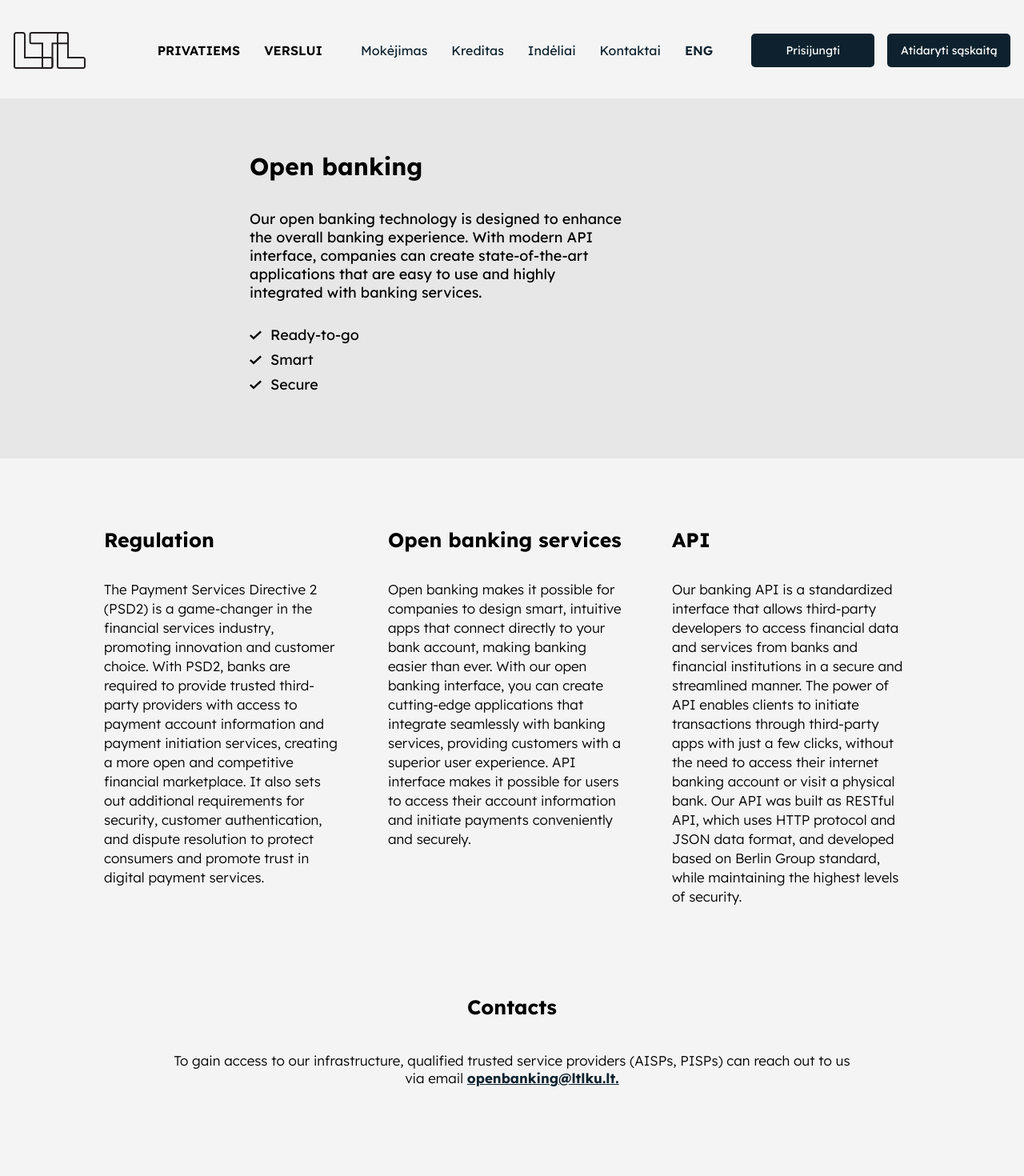
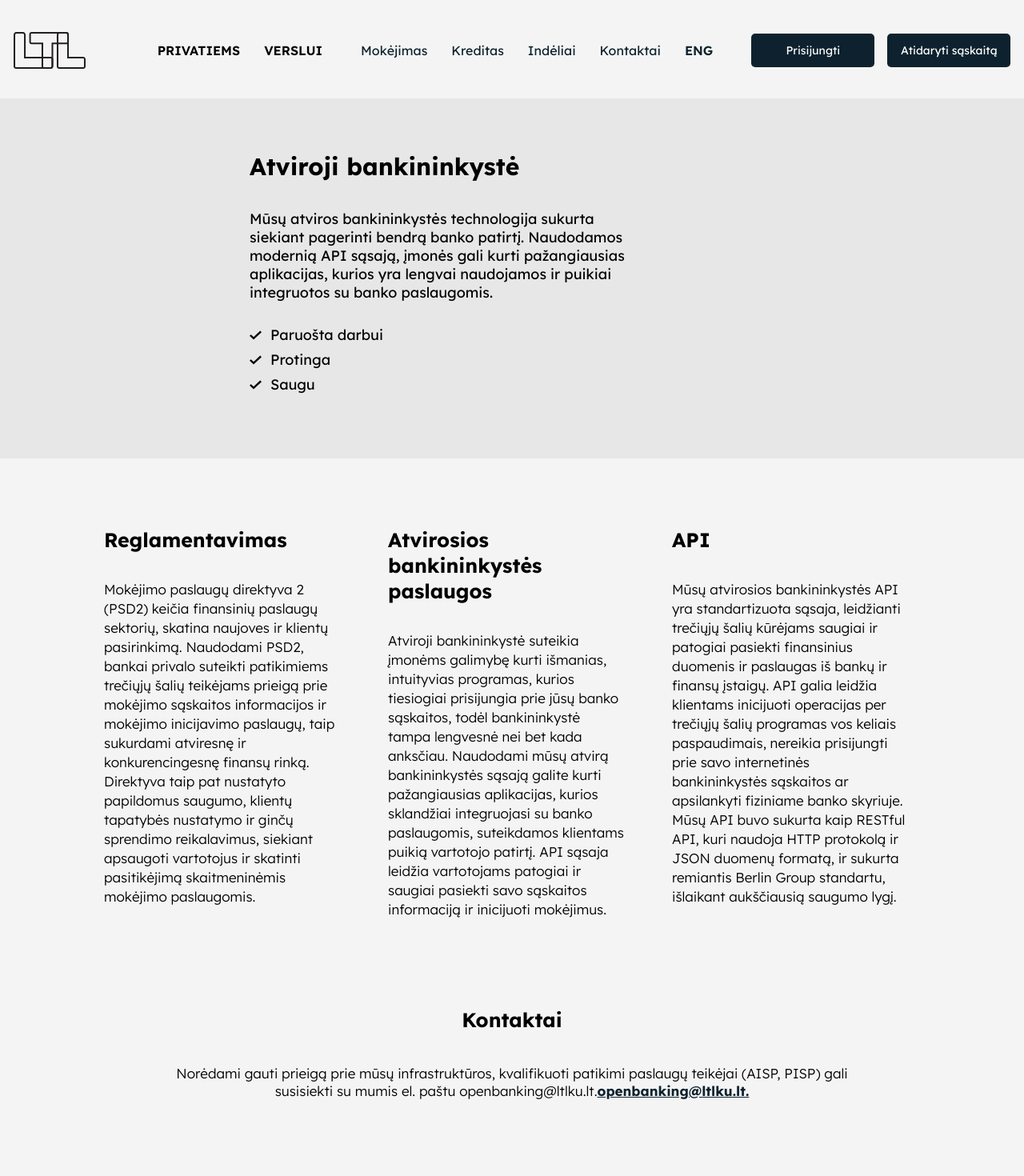
Before and after one commit to pinenetcoder/ltllanding, a Next.js app: page /open-banking in a window 1280 px wide. Shown: the top 1470 px of the page at 80% size. Built offline with nearby package versions, Linux system fonts and the light colour scheme.

Commit message:
LLP-35-  Open Banking Page, TermsNConditions Page

```diff
--- a/src/locales/en.js
+++ b/src/locales/en.js
@@ -84,7 +84,14 @@ export default {
   },
   termConditions: {
     pageTitle: "Term & Conditions",
-    description: "Please explore the service you are interested in and get familiar with general terms and conditions as well as other related documents of service use by clicking on the relevant link in the navigation panel provided below."
+    description: "Please explore the service you are interested in and get familiar with general terms and conditions as well as other related documents of service use by clicking on the relevant link in the navigation panel provided below.",
+    innerLinkBlock: {
+      accounts: "Accounts",
+      termDeposits: "Term deposits",
+      payments: "Payments",
+      loansToPrivateIndividuals: "Loans to private individuals",
+      loansToCorporates: "Loans to corporates"
+    },
   },
   openBanking: {
     pageTitle: "Open banking",
@@ -286,7 +293,7 @@ export default {
     pageTitle: "Partnership",
     subTitle: "Partnerships: You don‘t have to be big to be a partner.",
     description: "Our commitment lies in ensuring accessibility and reliability of financial services for everyone. The goal is to foster global financial inclusion by removing barriers and promoting ease of use. In this mission, partnerships play a crucial role, inviting businesses of all sizes and backgrounds to join us. We value the unique strengths and perspectives that each of our partners brings to the table. Together, we work closely to develop customized solutions that cater to the specific needs of your customers.  With a strong focus on fostering an inclusive ecosystem, businesses of all types are welcome to join us. This includes small startups, large corporations, technology companies, and sales affiliates.  Our aim is to create an environment that promotes growth and innovation for all. Building strong relationships is important to us.  Let's explore how we can collaborate to unlock financial inclusion and create a better future. If you're interested in a partnership, please get in touch by filling out the form below or calling us at +3700000000."
-    },
+  },
   housingLoan: {
     pageTitle: "Housing loan",
     subTitle: "You don‘t have to be big to get a loan.",
--- a/src/locales/lt.js
+++ b/src/locales/lt.js
@@ -25,7 +25,7 @@ export default {
     financialAccountability: 'Finansinė atskaitomybė',
     esg: 'ESG',
     license: 'Licencija',
-    moneyLoundering:'Pinigų plovimo prevencija',
+    moneyLoundering: 'Pinigų plovimo prevencija',
     possibilities: "Galimybės",
     partner: 'Tapk partneriu',
     api: 'API',
@@ -84,7 +84,14 @@ export default {
   },
   termConditions: {
     pageTitle: "Bendrosios sąlygos",
-    description: "Kviečiame jus išsamiau išnagrinėti jus dominančią paslaugą ir susipažinti su bendromis sąlygomis bei kitais susijusiais paslaugų naudojimo dokumentais spustelėdami atitinkamą nuorodą žemiau."
+    description: "Kviečiame jus išsamiau išnagrinėti jus dominančią paslaugą ir susipažinti su bendromis sąlygomis bei kitais susijusiais paslaugų naudojimo dokumentais spustelėdami atitinkamą nuorodą žemiau.",
+    innerLinkBlock: {
+      accounts: "Sąskaitos",
+      termDeposits: "Terminuoti indėliai",
+      payments: "Mokėjimai",
+      loansToPrivateIndividuals: "Paskolos privatiems asmenims",
+      loansToCorporates: "Paskolos įmonėms"
+    },
   },
   openBanking: {
     pageTitle: "Atviroji bankininkystė",
--- a/src/pages/api/data/tnclinks.js
+++ b/src/pages/api/data/tnclinks.js
@@ -1,6 +1,6 @@
 export const links = [
    {
-      tabName: 'Accounts',
+      tabName: 'accounts',
       active: true,
       uid: 0,
       links: [
@@ -55,7 +55,7 @@ export const links = [
       ]
    },
    {
-      tabName: 'Term deposits',
+      tabName: 'termDeposits',
       active: false,
       uid: 1,
       links: [
@@ -110,7 +110,7 @@ export const links = [
       ]
    },
    {
-      tabName: 'Payments',
+      tabName: 'payments',
       active: false,
       uid: 2,
       links: [
@@ -165,7 +165,7 @@ export const links = [
       ]
    },
    {
-      tabName: 'Loans to private individuals',
+      tabName: 'loansToPrivateIndividuals',
       active: false,
       uid: 3,
       links: [
@@ -220,7 +220,7 @@ export const links = [
       ]
    },
    {
-      tabName: 'Loans to corporates',
+      tabName: 'loansToCorporates',
       active: false,
       uid: 4,
       links: [
--- a/src/pages/open-banking.js
+++ b/src/pages/open-banking.js
@@ -1,25 +1,27 @@
 import styles from "@/styles/open-banking.module.scss"
 import IndexLayout from "@/Layouts/IndexLayout"
 import Link from "next/link"
-
+import { useRouter } from "next/router"
+import lt from '@/locales/lt'
+import en from '@/locales/en'
 
 export default function OpenBanking() {
+   const router = useRouter();
+   const t = router.locale === 'lt' ? lt : en
+
    return (
       <IndexLayout>
          <main>
          <section className={styles.openBankingPageWrapper}>
             <div className={styles.copenBankingPageList}>
                <div className={styles.openBankingHeroItem}>
-                  <h1 className={styles.openBankingTitle}>Open banking</h1>
+                  <h1 className={styles.openBankingTitle}>{t.openBanking.pageTitle}</h1>
                   <div className={styles.openBankingPageDescription}>
-                     <p>Our open banking technology is designed to enhance the overall banking
-                        experience. With modern API interface, companies can create state-of-the-art
-                        applications that are easy to use and highly integrated with banking services.
-                     </p>
+                     <p>{t.openBanking.heroBlock.description}</p>
                      <ul>
-                        <li>Ready-to-go</li>
-                        <li>Smart</li>
-                        <li>Secure</li>
+                        <li>{t.openBanking.heroBlock.bullet1}</li>
+                        <li>{t.openBanking.heroBlock.bullet2}</li>
+                        <li>{t.openBanking.heroBlock.bullet3}</li>
                      </ul>
                   </div>
                </div>
@@ -28,42 +30,24 @@ export default function OpenBanking() {
          <section className={styles.openBankingArticlesSection}>
             <div className={styles.openBankingArticlesWrapper}>
                <div className={styles.openBankingArticlesBlock}>
-                  <h4>Regulation</h4>
-                  <p>The Payment Services Directive 2 (PSD2) is a game-changer in the financial
-                     services industry, promoting innovation and customer choice. With PSD2, banks
-                     are required to provide trusted third-party providers with access to payment
-                     account information and payment initiation services, creating a more open and
-                     competitive financial marketplace. It also sets out additional requirements for
-                     security, customer authentication, and dispute resolution to protect consumers
-                     and promote trust in digital payment services.
-                  </p>
+                  <h4>{t.openBanking.articleBlock.article1.title}</h4>
+                  <p>{t.openBanking.articleBlock.article1.text}</p>
                </div>
                <div className={styles.openBankingArticlesBlock}>
-                  <h4>Open banking services</h4>
-                  <p>Open banking makes it possible for companies to design smart, intuitive apps that connect
-                     directly to your bank account, making banking easier than ever. With our open banking interface,
-                     you can create cutting-edge applications that integrate seamlessly with banking services,
-                     providing customers with a superior user experience. API interface makes it possible for users
-                     to access their account information and initiate payments conveniently and securely.
-                  </p>
+                  <h4>{t.openBanking.articleBlock.article2.title}</h4>
+                  <p>{t.openBanking.articleBlock.article2.text}</p>
                </div>
                <div className={styles.openBankingArticlesBlock}>
-                  <h4>API</h4>
-                  <p>Our banking API is a standardized interface that allows third-party developers to access
-                     financial data and services from banks and financial institutions in a secure and streamlined
-                     manner. The power of API enables clients to initiate transactions through third-party apps
-                     with just a few clicks, without the need to access their internet banking account or visit a
-                     physical bank. Our API was built as RESTful API, which uses HTTP protocol and JSON data format,
-                     and developed based on Berlin Group standard, while maintaining the highest levels of security.
-                  </p>
+                  <h4>{t.openBanking.articleBlock.article3.title}</h4>
+                  <p>{t.openBanking.articleBlock.article3.text}</p>
                </div>
             </div>
          </section>
          <section className={styles.openBankingContactsSection}>
             <div className={styles.openBankingContactsWrapper}>
-               <h4>Contacts</h4>
-               <p>To gain access to our infrastructure, qualified trusted service providers (AISPs, PISPs) can reach
-                  out to us via email <Link href="/">openbanking@ltlku.lt.</Link>
+               <h4>{t.openBanking.contactBlock.title}</h4>
+               <p>
+                  {t.openBanking.contactBlock.text}<Link href="/">openbanking@ltlku.lt.</Link>
                </p>
             </div>
          </section>
```
Also changed, not shown: src/pages/terms-and-conditions.js (+11 -2 lines), src/styles/termsAndConditions.module.scss (+8 -0 lines).
